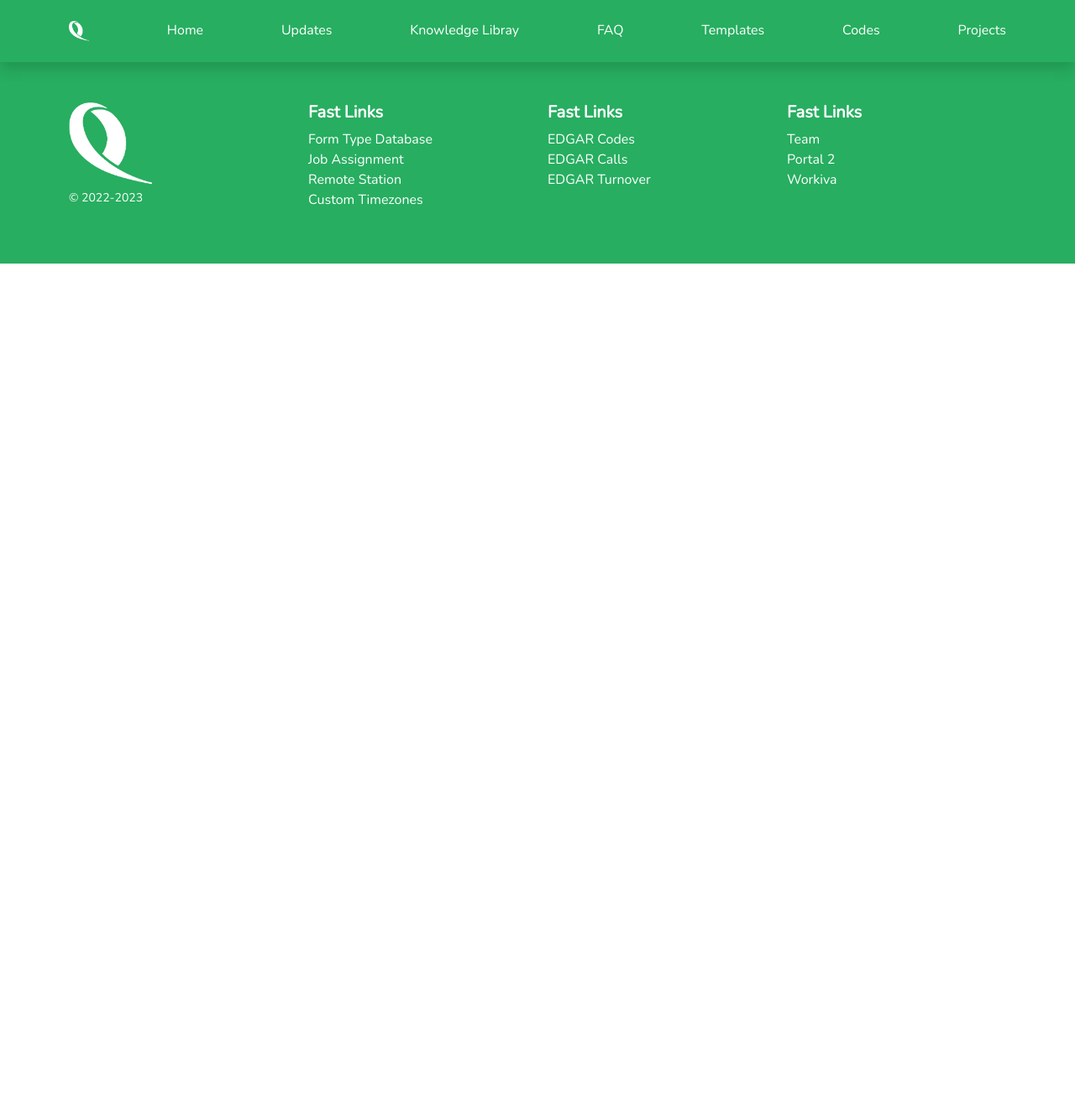
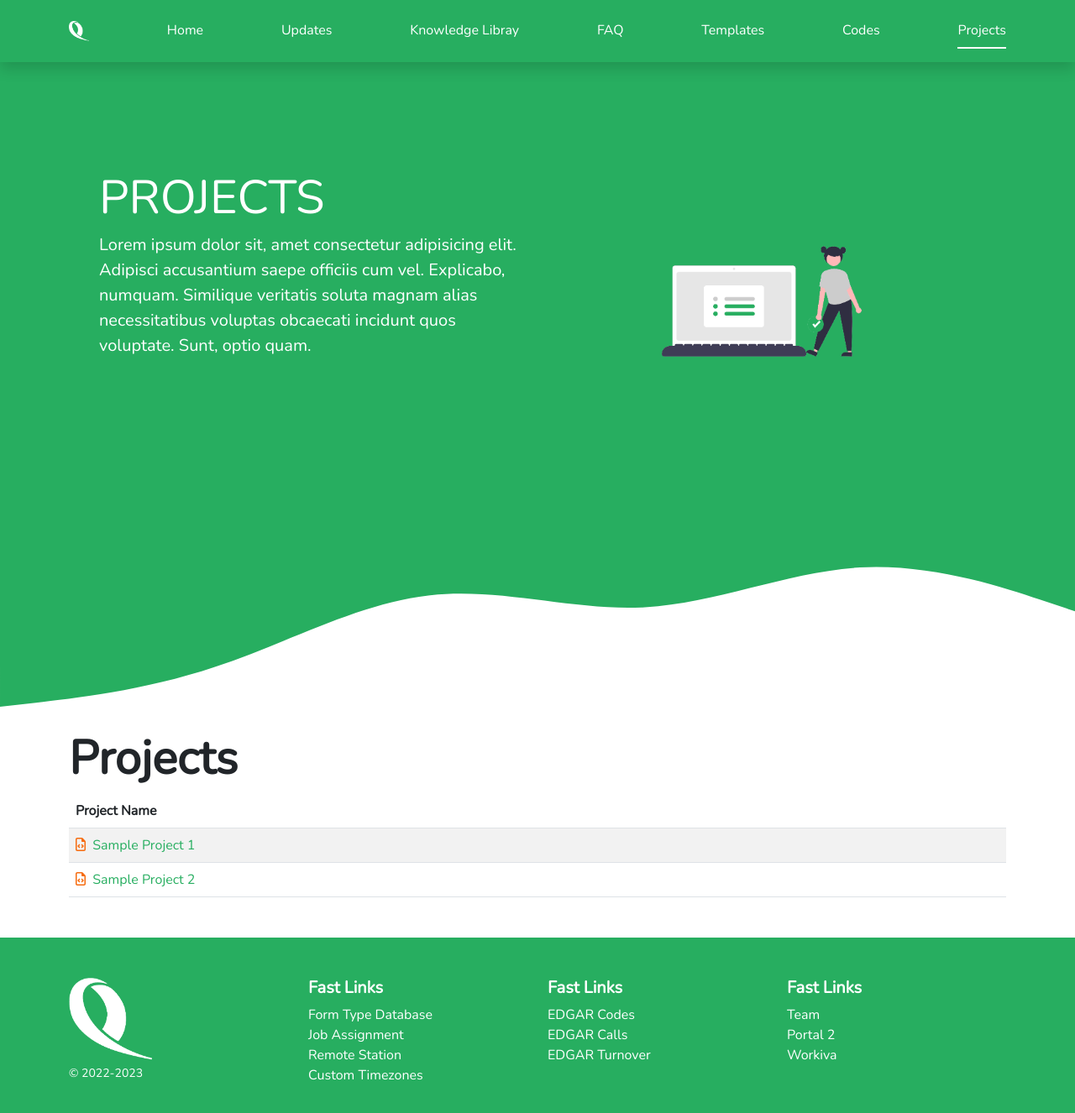
Before and after one commit to lorainecalamba/react-landing-page, a React (Create React App) app: page /pages/projects in a window 1280 px wide. Shown: the top 1326 px of the page at 84% size. Before the commit the page ends 800 px from the top, so only its background shows below. Built offline with nearby package versions, Linux system fonts and the light colour scheme.

Commit message:
Create and Styling of Project page

```diff
--- a/src/App.js
+++ b/src/App.js
@@ -13,6 +13,8 @@ import KnowledgeLibrary from './pages/KnowledgeLibrary';
 import Faq from './pages/Faq';
 import Templates from './pages/Templates';
 import Codes from './pages/Codes';
+import Project from './pages/Project';
+
 
 // * import css
 import './assets/css/style.css';
@@ -31,6 +33,7 @@ const App = () => {
           <Route path="/pages/faq" element={<Faq />}></Route>
           <Route path="/pages/templates" element={<Templates />}></Route>
           <Route path="/pages/codes" element={<Codes />}></Route>
+          <Route path="/pages/projects" element={<Project />}></Route>
         </Routes>
 
         <Footer />
--- /dev/null
+++ b/src/components/ArrayVariables/project-list.js
@@ -0,0 +1,16 @@
+/*
+  * Upload files inside this folder
+  ! Organize all folders per project
+*/
+const projectFolder = '/';
+
+export const projectList = [
+  {
+    name: 'Sample Project 1',
+    location: `${projectFolder}`
+  },
+  {
+    name: 'Sample Project 2',
+    location: `${projectFolder}`
+  },
+]
--- a/src/components/UI/Navbar.jsx
+++ b/src/components/UI/Navbar.jsx
@@ -60,7 +60,12 @@ const Navbar = () => {
         >
           Codes
         </Link>
-        <Link className="py-2 d-none d-md-inline-block" to="pages/projects">
+        <Link
+          className={`py-2 d-none d-md-inline-block ${
+            currentRoute === "/pages/projects" && "active"
+          }`}
+          to="pages/projects"
+        >
           Projects
         </Link>
       </nav>
--- /dev/null
+++ b/src/pages/Project.jsx
@@ -0,0 +1,48 @@
+import React from "react";
+import { FontAwesomeIcon } from "@fortawesome/react-fontawesome";
+import { faFileCode } from "@fortawesome/free-regular-svg-icons";
+
+// * import components
+import Banner from "../components/UI/Banner";
+import ContainerBox from "../components/UI/ContainerBox";
+import Header from "../components/UI/Header";
+import Table from "../components/UI/Table";
+
+// * import array variables
+import { projectList } from "../components/ArrayVariables/project-list";
+
+// * import graphics
+import ProjectBanner from "../assets/img/projects.png";
+import { Link } from "react-router-dom";
+
+const Project = () => {
+  return (
+    <React.Fragment>
+      <Banner
+        bannerTitle="Projects"
+        bannerDescription="Lorem ipsum dolor sit, amet consectetur adipisicing elit. Adipisci accusantium saepe officiis cum vel. Explicabo, numquam. Similique veritatis soluta magnam alias necessitatibus voluptas obcaecati incidunt quos voluptate. Sunt, optio quam."
+        bannerImage={ProjectBanner}
+        alt="Projects Page Banner"
+      />
+
+      <ContainerBox>
+        <Header title="Projects" />
+        <Table tableHeaders={["Project Name"]}>
+          {projectList.map((project, index) => (
+            <tr>
+              <td>
+                <FontAwesomeIcon
+                  icon={faFileCode}
+                  style={{ color: "#F66B0E" }}
+                />
+                <Link to={project.location}> &nbsp;{project.name}</Link>
+              </td>
+            </tr>
+          ))}
+        </Table>
+      </ContainerBox>
+    </React.Fragment>
+  );
+};
+
+export default Project;
```
Also changed, not shown: src/assets/img/projects.png (added).
